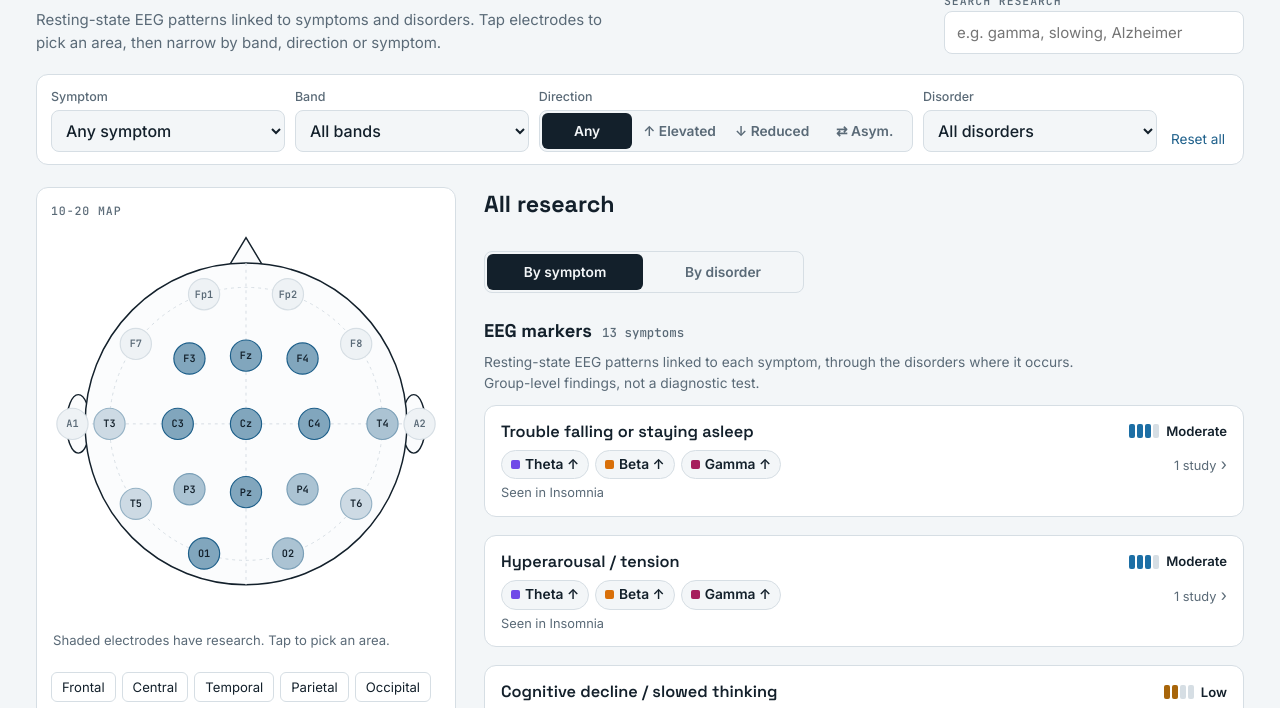
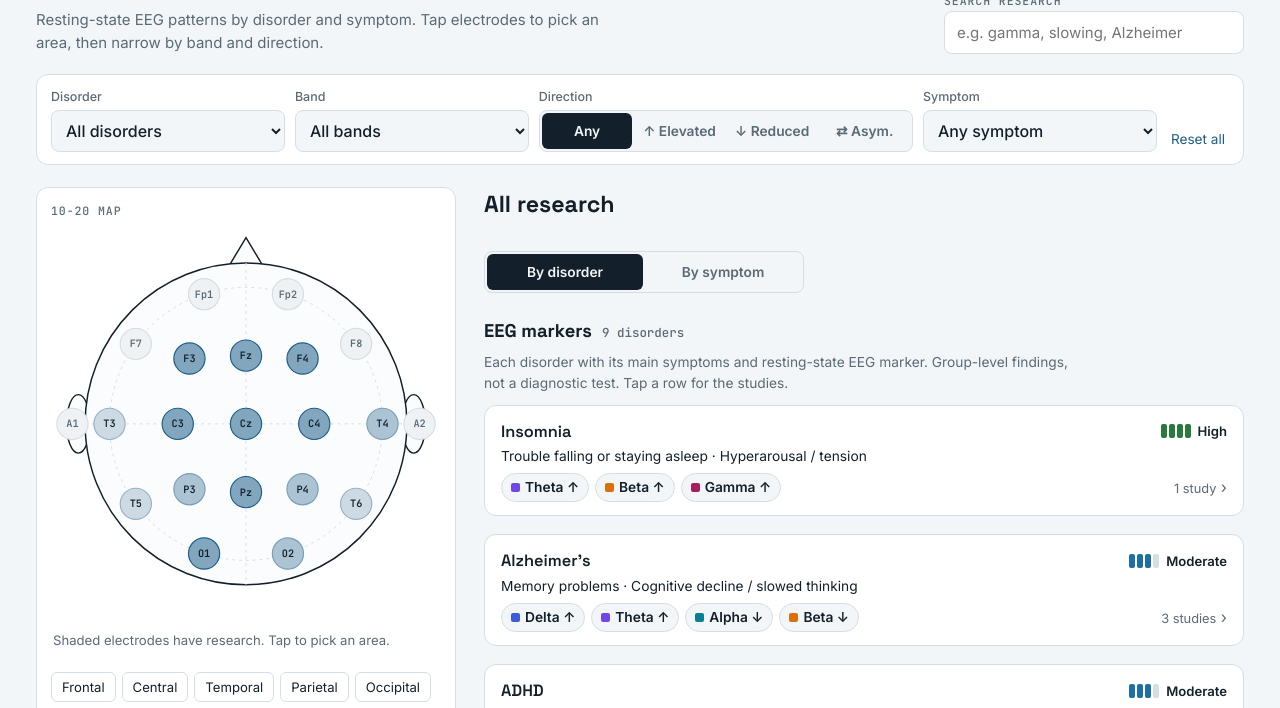
Before and after one commit to farrokh143/eeg-disorder-atlas, a plain HTML site: page index.html in a window 1280 px wide. Shown: the part 79-787 px from the top of the page. Drawn offline with Linux system fonts and the light colour scheme.

Commit message:
Disorder view lists each disorder's symptoms under its name; disorder view is default
Co-Authored-By: Claude Opus 5.5 <noreply@anthropic.com>
Claude-Session: https://claude.ai/code/session_017VURukz526qgdgVai2cq8s

```diff
--- a/index.html
+++ b/index.html
@@ -241,6 +241,9 @@ details.more[open] summary { margin-bottom: 10px; }
 .byseg { max-width: 320px; margin-bottom: 4px; }
 .dv { grid-column: 1 / -1; font-size: 0.8rem; color: var(--muted); margin-top: -2px; }
 .link { margin: 0; font-size: 0.84rem; color: var(--ink); background: var(--accent-soft); border-radius: 8px; padding: 8px 10px; }
+
+.dsy { color: var(--ink); font-size: 0.86rem; margin-top: -4px; }
+.dsy span.hit { font-weight: 600; text-decoration: underline; text-decoration-color: var(--accent); text-underline-offset: 3px; }
 .el .hit { fill: transparent; }
 .panel { grid-template-columns: minmax(0, 1fr); min-width: 0; }
 .mapbox, #regionBtns, .profile, .profile .row, .filterbar > * { min-width: 0; }
@@ -299,7 +302,7 @@ html, body { overflow-x: clip; }
   <header class="top">
     <div>
       <h1>EEG Disorder Atlas</h1>
-      <p>Resting-state EEG patterns linked to symptoms and disorders. Tap electrodes to pick an area, then narrow by band, direction or symptom.</p>
+      <p>Resting-state EEG patterns by disorder and symptom. Tap electrodes to pick an area, then narrow by band and direction.</p>
     </div>
     <label class="search"><span class="eyebrow">Search research</span>
       <input id="q" type="search" placeholder="e.g. gamma, slowing, Alzheimer" autocomplete="off">
@@ -307,10 +310,10 @@ html, body { overflow-x: clip; }
   </header>
 
   <div class="filterbar" id="filterbar">
-    <label class="dd"><span>Symptom</span><select id="fSym"></select></label>
+    <label class="dd"><span>Disorder</span><select id="fCond"></select></label>
     <label class="dd"><span>Band</span><select id="fBand"></select></label>
     <div class="dd"><span id="dirLbl">Direction</span><div class="seg" id="fDir" role="group" aria-labelledby="dirLbl"></div></div>
-    <label class="dd"><span>Disorder</span><select id="fCond"></select></label>
+    <label class="dd"><span>Symptom</span><select id="fSym"></select></label>
     <button class="clear" id="resetAll">Reset all</button>
   </div>
 
@@ -448,7 +451,7 @@ html, body { overflow-x: clip; }
   const $ = id => document.getElementById(id);
   const svgNS = "http://www.w3.org/2000/svg";
 
-  const state = { sites: new Set(), near: true, cond: "all", band: "", dir: "", sym: "", ev: "", q: "", by: "symptom" };
+  const state = { sites: new Set(), near: true, cond: "all", band: "", dir: "", sym: "", ev: "", q: "", by: "disorder" };
   const fromHash = () => { const h = location.hash.slice(1); state.cond = condById[h] ? h : "all"; };
   fromHash();
 
@@ -725,15 +728,18 @@ html, body { overflow-x: clip; }
         const g = groups[k], c = conf[k], segs = [1, 2, 3, 4].map(i => `<i class="${i <= c.level ? "on" : ""}"></i>`).join("");
         const conds = [...new Set(g.map(f => f.condition))].map(cid => condById[cid].name);
         const name = bySym ? symById[k].name : condById[k].name;
-        const via = bySym ? `<span class="dv">${type === "protocol" ? "Trials in" : "Seen in"} ${esc(conds.join(", "))}</span>` : "";
+        const symsOf = [...new Set(D.findings.filter(f => f.condition === k && f.type === type).flatMap(f => f.symptoms))];
+        const via = bySym ? `<span class="dv">${type === "protocol" ? "Trials in" : "Seen in"} ${esc(conds.join(", "))}</span>`
+          : symsOf.length ? `<span class="dv dsy">${type === "protocol" ? "Outcomes: " : ""}${symsOf.map(x => `<span${state.sym === x ? ' class="hit"' : ""}>${esc(symById[x].name)}</span>`).join(" · ")}</span>` : "";
         const link = !bySym ? "" : type === "protocol"
           ? `<p class="link">How this is linked: ${esc(name.toLowerCase())} was measured as an outcome in these trials.</p>`
           : `<p class="link">How this is linked: these studies compared people diagnosed with ${esc(conds.join(" / "))} against controls. None measured ${esc(name.toLowerCase())} directly, so the link to the symptom is indirect.</p>`;
         return `<details class="drow"${one ? " open" : ""}><summary>
           <span class="dn">${esc(name)}</span>
           <span class="dc l${c.level}" title="Confidence"><span class="cm">${segs}</span>${LEVEL[c.level].replace("No supporting evidence", "None")}</span>
+${via}
           <span class="dm">${markerChips(g, type)}</span>
-          <span class="dk">${plural(g.length, "study", "studies")}</span>${via}
+          <span class="dk">${plural(g.length, "study", "studies")}</span>
         </summary><div class="dbody">${link}${confHtml(g, against(k), indirect)}${g.map(card).join("")}</div></details>`;
       }).join("");
     };
@@ -741,14 +747,14 @@ html, body { overflow-x: clip; }
     const tHtml = treats.length ? grouped(treats, "protocol") : empty("No treatment studies match. Try a wider area or clear a filter.");
     const mHint = state.by === "symptom"
       ? "Resting-state EEG patterns linked to each symptom, through the disorders where it occurs. Group-level findings, not a diagnostic test."
-      : "Resting-state EEG (eyes open or closed). Group-level findings, not a diagnostic test. Tap a row for the studies.";
+      : "Each disorder with its main symptoms and resting-state EEG marker. Group-level findings, not a diagnostic test. Tap a row for the studies.";
     const tHint = state.dir ? "Neurofeedback that trains this band the other way." : "Neurofeedback tested as treatment.";
     requestAnimationFrame(() => syncJump && syncJump());
     $("jump").innerHTML = `See results ↓`;
     const unit = state.by === "symptom" ? ["symptom", "symptoms"] : ["disorder", "disorders"];
     const nKeys = list => state.by === "symptom" ? new Set(list.flatMap(f => f.symptoms.filter(x => !state.sym || x === state.sym))).size : new Set(list.map(f => f.condition)).size;
     $("list").innerHTML =
-      `<div class="seg byseg" role="group" aria-label="Group results by">${[["symptom", "By symptom"], ["disorder", "By disorder"]].map(([v, l]) => `<button data-by="${v}" aria-pressed="${state.by === v}">${l}</button>`).join("")}</div>` +
+      `<div class="seg byseg" role="group" aria-label="Group results by">${[["disorder", "By disorder"], ["symptom", "By symptom"]].map(([v, l]) => `<button data-by="${v}" aria-pressed="${state.by === v}">${l}</button>`).join("")}</div>` +
       section("EEG markers", plural(nKeys(markers), ...unit), mHint, mHtml) +
       section("Treatment evidence", plural(nKeys(treats), ...unit), tHint, tHtml);
   }
```
Also changed, not shown: 1 other file.
